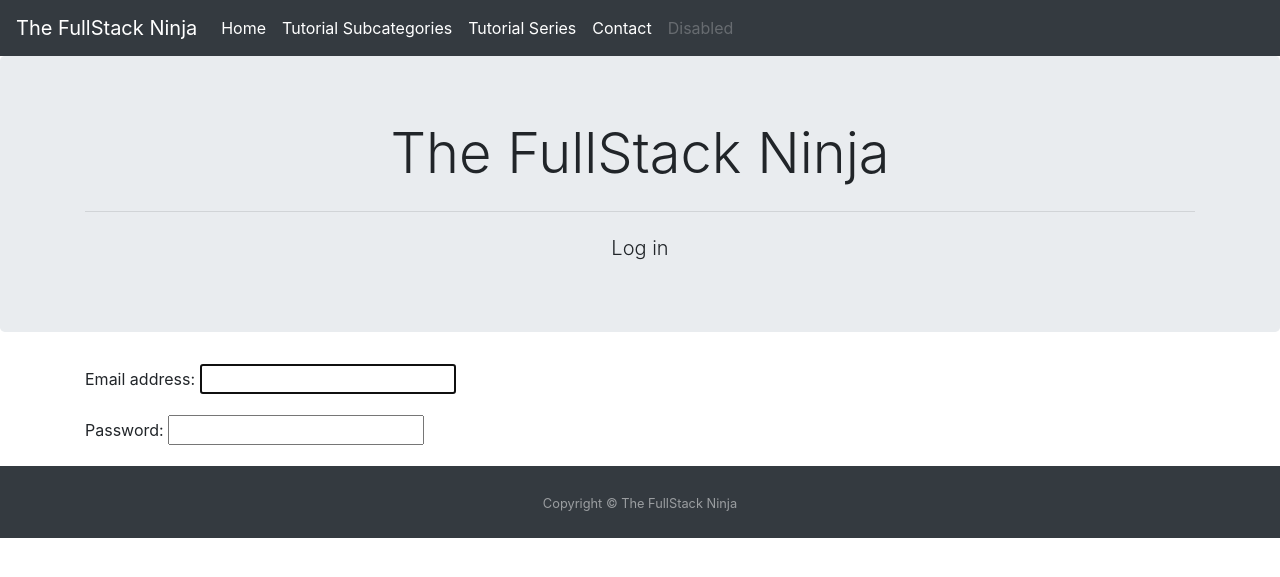
After one commit to bodealamu/fullstackninja, a Django app: page /accounts/login/ in a window 1280 px wide. The commit adds this page. Shown: the top 577 px of the page. Run offline with Django 3.2, Linux system fonts and the light colour scheme; some libraries are stand-ins or nearby versions.

Commit message:
login and logout functionaility

```diff
--- /dev/null
+++ b/accounts/templates/accounts/login.html
@@ -0,0 +1,22 @@
+{% extends "catalogue/base.html" %}
+
+{% block content %}
+
+<div class="jumbotron text-center">
+      <div class="container">
+        <h1 class="display-4">The FullStack Ninja</h1>
+           <hr class="my-4">
+        <h2 class=" lead">Log in</h2>
+
+      </div>
+</div>
+<div class="container">
+    <div class="form">
+        {{form.as_p}}
+    </div>
+
+
+</div>
+
+
+{% endblock %}
--- a/accounts/urls.py
+++ b/accounts/urls.py
@@ -2,8 +2,11 @@ from django.contrib import admin
 from django.urls import path, include
 from django.conf import settings
 from django.conf.urls.static import static
+from django.contrib.auth import views as authentication_views
 
 urlpatterns = [
+    path("login/", authentication_views.LoginView.as_view(template_name="accounts/login.html"), name='login'),
+    path('logout', authentication_views.LogoutView.as_view(template_name="accounts/logout.html"), name='logout'),
 
 
 ]
--- a/catalogue/templates/catalogue/base.html
+++ b/catalogue/templates/catalogue/base.html
@@ -41,6 +41,9 @@
           <li class="nav-item active">
             <a class="nav-link" href="{% url 'dashboard' %}">Admin Dashboard</a>
           </li>
+          <li class="nav-item active">
+            <a class="nav-link" href="{% url 'logout' %}">Log out</a>
+          </li>
           {% endif %}
           <li class="nav-item">
             <a class="nav-link disabled" href="#" tabindex="-1" aria-disabled="true">Disabled</a>
--- a/dashboard/views.py
+++ b/dashboard/views.py
@@ -3,10 +3,12 @@ from catalogue.forms import TutorialForm, TutorialVideoForm, CategoryForm, SubCa
 from django.template.defaultfilters import slugify
 from django.contrib import messages
 from catalogue.models import Category, SubCategory, Tutorial, TutorialVideo, Contact
+from django.contrib.admin.views.decorators import staff_member_required
 
 # Create your views here.
 
 
+@staff_member_required(login_url="accounts/login.html")
 def dashboard(request):
     return render(request=request, context=None, template_name="dashboard/dashboard.html")
 
--- a/mysite/settings.py
+++ b/mysite/settings.py
@@ -128,3 +128,5 @@ STATIC_ROOT = os.path.join(BASE_DIR, 'staticfiles')
 
 MEDIA_URL = '/media/'
 MEDIA_ROOT = os.path.join(BASE_DIR, 'media')
+
+LOGIN_REDIRECT_URL = 'dashboard'
```
Also changed, not shown: accounts/templates/accounts/logout.html (added, +10 -0 lines).
